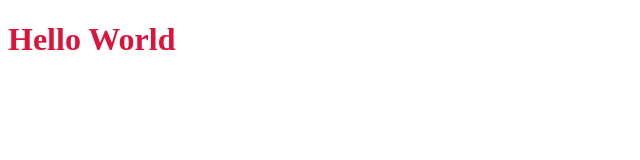
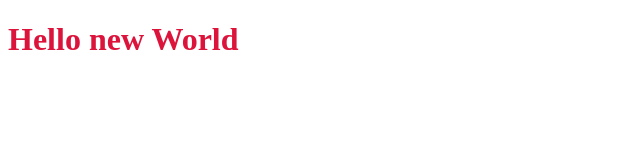
Before and after one commit to Saurabh700/learn-git, a plain HTML site: page index.html in a window 1280 px wide. Shown: the whole page, without its empty margins (0-640 px from the left). Drawn offline with Linux system fonts and the light colour scheme.

Commit message:
new likha

```diff
--- a/index.html
+++ b/index.html
@@ -9,6 +9,6 @@
   </head>
   <body>
     <!-- https://www.youtube.com/watch?v=KgGnTMwSxFU&t=799s -->
-    <h1>Hello World</h1>
+    <h1>Hello new World</h1>
   </body>
 </html>
```
